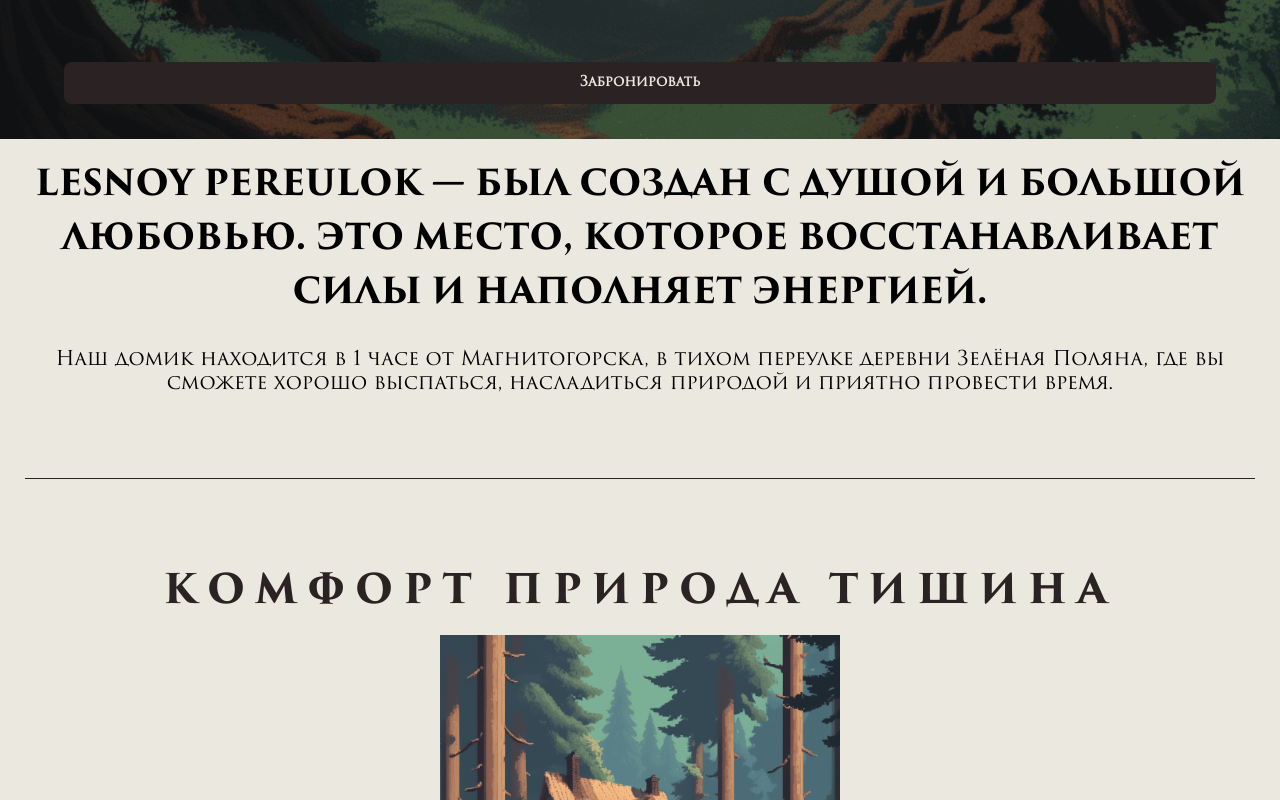
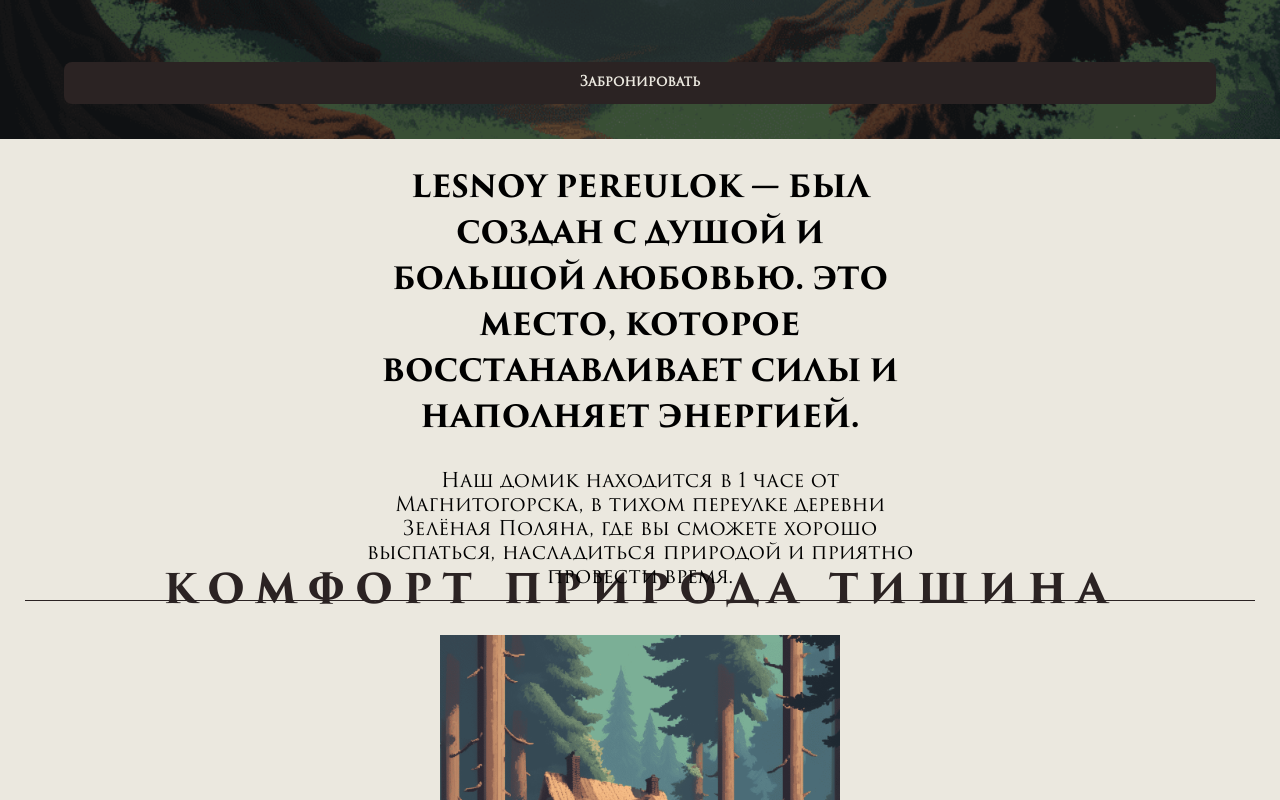
Before and after one commit to 0IceMeat0/maria-hotel, a React (Vite) app: page / in a window 1280 px wide. Shown: the part 661-1461 px from the top of the page. Built offline with nearby package versions, Linux system fonts and the light colour scheme.

Commit message:
release 1.4

```diff
--- a/src/shared/routing/routing.jsx
+++ b/src/shared/routing/routing.jsx
@@ -3,7 +3,7 @@ import { createBrowserRouter } from 'react-router-dom';
 
 import { ErrorBoundaryLayout } from '../error-boundary';
 import { HotelSkeleton } from '../ui/skeleton/ui/skeleton-hotel';
-import { Gallery } from '../../widgets/hotel/gallery';
+
 const Hotel = React.lazy(() => import('@/pages/hotel/hotel'));
 const HotelHelper = React.lazy(
     () => import('@/pages/hotel-helper/hotel-helper'),
@@ -11,7 +11,7 @@ const HotelHelper = React.lazy(
 const DinamicArendaComponent = React.lazy(
     () => import('@/widgets/hotel-helper/rent/ui/dynamic-rent'),
 );
-
+const Gallery = React.lazy(() => import('../../widgets/hotel/gallery'));
 export const router = createBrowserRouter([
     {
         path: '/',
--- a/src/widgets/hotel/about-us-story/ui/about-us-story.module.css
+++ b/src/widgets/hotel/about-us-story/ui/about-us-story.module.css
@@ -43,10 +43,9 @@
      .button, .buttonMore {
         width: 250px;
     }
-    .wrap {
-        flex-direction: column;
-        justify-content: center;
-        align-items: center;
+    .block {
+        margin: auto;
+        width: 550px;
     }
 
     .flexButtons {
@@ -55,7 +54,7 @@
     }
 
     .title {
-        font-size: 35px;
+        font-size: 30px;
     }
 
     .titledoprow {
```
